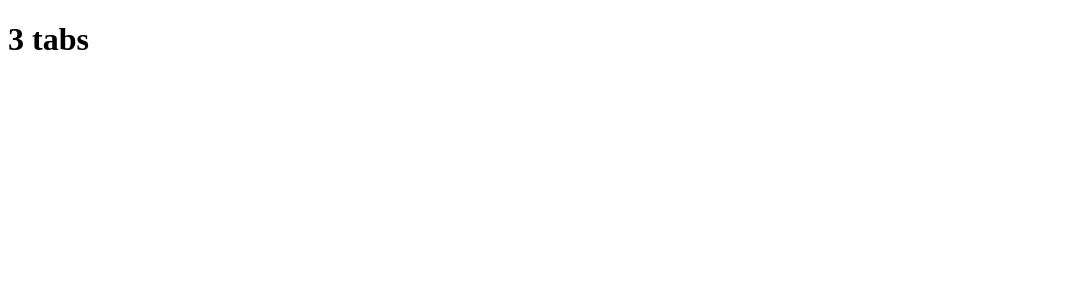
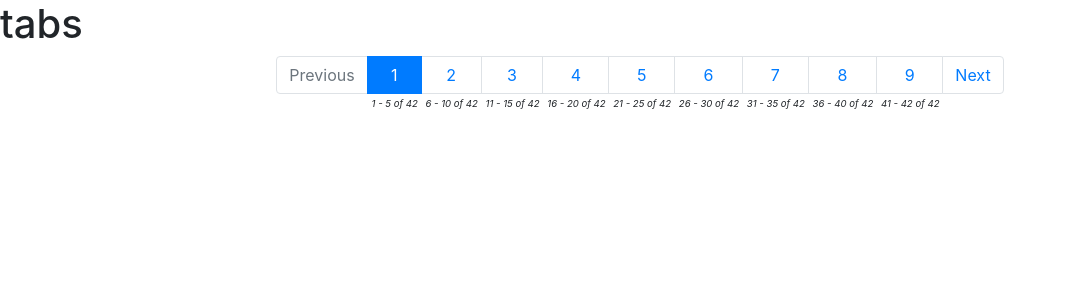
Before and after one commit to mate-academy/react_pagination, a React (Create React App) app: page / in a window 1280 px wide. Shown: the top 300 px of the page, without its empty margins (0-1067 px from the left). Built offline with nearby package versions, Linux system fonts and the light colour scheme; the HTML template or start-up script is replaced by a standard one.

Commit message:
bootstrap

```diff
--- a/public/index.html
+++ b/public/index.html
@@ -3,6 +3,7 @@
   <head>
     <meta charset="utf-8" />
     <meta name="viewport" content="width=device-width, initial-scale=1" />
+    <link rel="stylesheet" href="https://stackpath.bootstrapcdn.com/bootstrap/4.3.1/css/bootstrap.min.css" integrity="sha384-ggOyR0iXCbMQv3Xipma34MD+dH/1fQ784/j6cY/iJTQUOhcWr7x9JvoRxT2MZw1T" crossorigin="anonymous">
     <title>Tabs</title>
   </head>
   <body>
--- a/src/App.js
+++ b/src/App.js
@@ -1,22 +1,28 @@
 import React from 'react';
 import './App.css';
+import Pagination from './components/Pagination';
 
 class App extends React.Component {
   state = {
-    tabs: [
-      { title: 'Tab 1', content: 'Some text 1' },
-      { title: 'Tab 2', content: 'Some text 2' },
-      { title: 'Tab 3', content: 'Some text 3' },
-    ],
+    currentPage: 1,
+  };
+
+  onPageChange = (currentPage) => {
+    this.setState({ currentPage });
   };
 
   render() {
-    const { tabs } = this.state;
-
     return (
       <div className="App">
-        {/* eslint-disable-next-line */}
-        <h1>{tabs.length} tabs</h1>
+        <h1>tabs</h1>
+
+        <Pagination
+          total={42}
+          perPage={5}
+          page={this.state.currentPage}
+          onPageChange={this.onPageChange}
+          withInfo
+        />
       </div>
     );
   }
--- /dev/null
+++ b/src/components/Pagination.js
@@ -0,0 +1,91 @@
+import React, { Component } from 'react';
+import PropTypes from 'prop-types';
+import classNames from 'classnames';
+import './Pagination.scss';
+
+export default class Pagination extends Component {
+  handlerPageClick = pageNumber => this.props.onPageChange(pageNumber);
+
+  handlerPageKeyPress = pageNumber => this.handlerPageClick(pageNumber);
+
+  render() {
+    const {
+      total, perPage, page, withInfo,
+    } = this.props;
+    const pagesQuantity = Math.ceil(total / perPage);
+    const pagesList = Array(pagesQuantity).fill(0);
+
+    return (
+      <nav>
+        <ul className="pagination justify-content-center">
+          <li
+            className={classNames('page-item page-arrow', {
+              disabled: page === 1,
+            })}
+            onClick={page !== 1
+              ? () => this.handlerPageClick(page - 1)
+              : undefined}
+            onKeyPress={page !== 1
+              ? () => this.handlerPageKeyPress(page - 1)
+              : undefined}
+          >
+            <span className="page-link">Previous</span>
+          </li>
+
+          {pagesList.map((item, i) => (
+            <li
+              className={classNames('page-item', {
+                active: i === page - 1,
+              })}
+              onClick={i !== page - 1
+                ? () => this.handlerPageClick(i + 1)
+                : undefined}
+              onKeyPress={i !== page - 1
+                ? () => this.handlerPageKeyPress(i + 1)
+                : undefined}
+            >
+              <span className="page-link">
+                {i + 1}
+              </span>
+              {withInfo && (
+                <span className="page-info">
+                  {`${i * perPage + 1} - ${
+                    (i + 1) === pagesQuantity
+                      ? total
+                      : (i + 1) * perPage} of ${total}`}
+                </span>
+              )}
+            </li>
+          ))}
+
+          <li
+            className={classNames('page-item page-arrow', {
+              disabled: page >= pagesQuantity,
+            })}
+            onClick={(page < pagesQuantity)
+              ? () => this.handlerPageClick(page + 1)
+              : undefined}
+            onKeyPress={(page < pagesQuantity)
+              ? () => this.handlerPageKeyPress(page + 1)
+              : undefined}
+          >
+            <span className="page-link">Next</span>
+          </li>
+        </ul>
+      </nav>
+    );
+  }
+}
+
+Pagination.propTypes = {
+  total: PropTypes.number.isRequired,
+  perPage: PropTypes.number.isRequired,
+  page: PropTypes.number,
+  withInfo: PropTypes.bool,
+  onPageChange: PropTypes.func.isRequired,
+};
+
+Pagination.defaultProps = {
+  page: 1,
+  withInfo: false,
+};
--- /dev/null
+++ b/src/components/Pagination.scss
@@ -0,0 +1,30 @@
+.page {
+  &-item {
+    user-select: none;
+    cursor: pointer;
+
+    &.disabled {
+      cursor: not-allowed;
+    }
+  }
+
+  &-link {
+    display: flex;
+    align-items: center;
+    justify-content: center;
+    flex-direction: column;
+  }
+
+  &-info {
+    display: block;
+    padding: 0.3em 0.4em;
+    font: {
+      size: 0.6em;
+      style: italic;
+    }
+  }
+
+  &-arrow {
+    height: 100%;
+  }
+}
```
